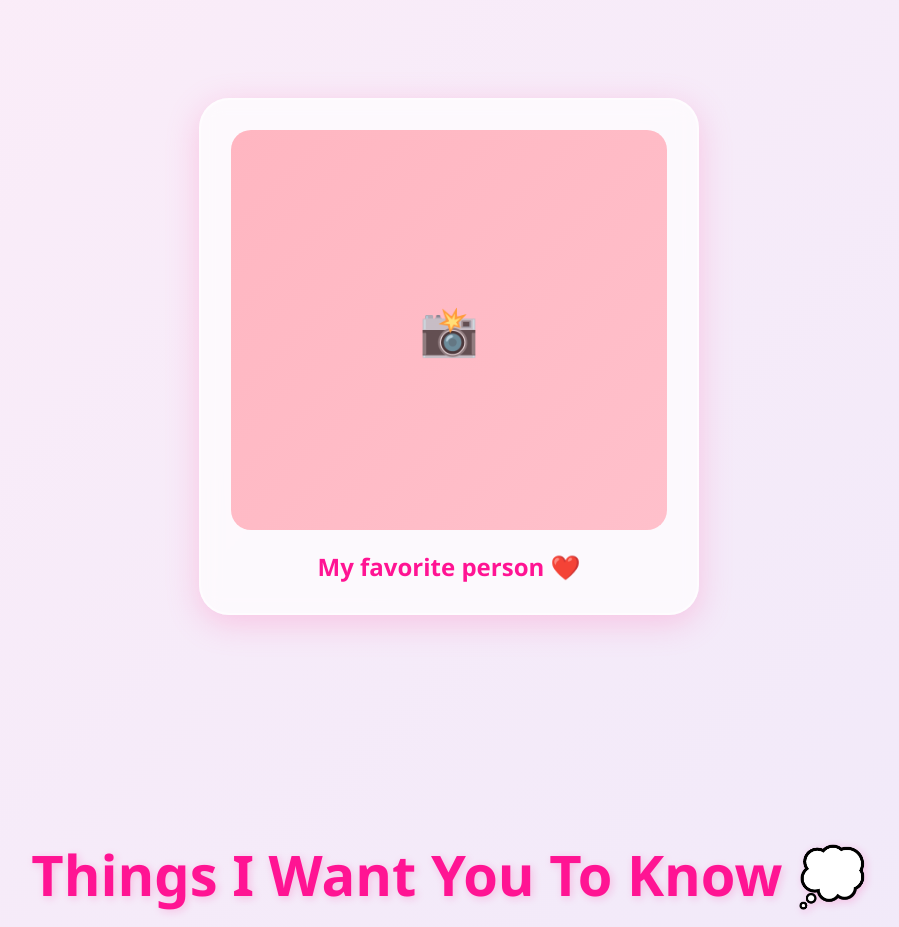
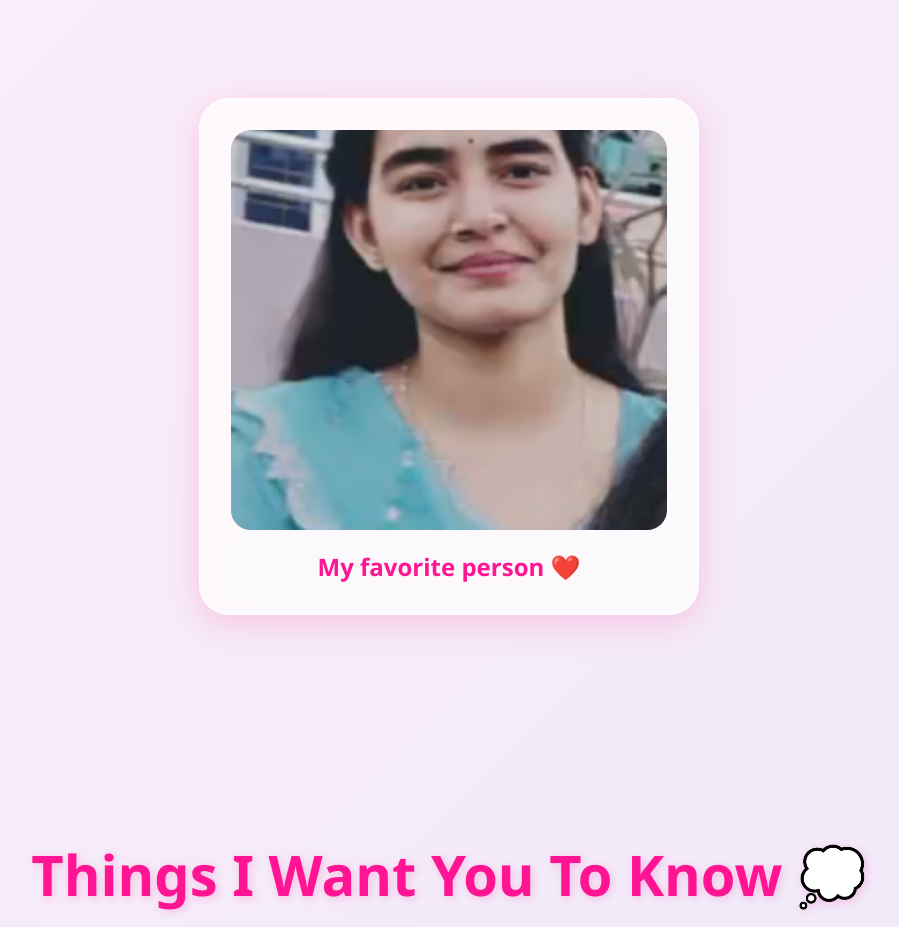
Before and after one commit to kishanpand724/Princii, a plain HTML site: page index.html in a window 1280 px wide. Shown: the part 844-1771 px from the top of the page, without its empty margins (191-1090 px from the left). Drawn offline with Linux system fonts and the light colour scheme.

Commit message:
Update index.html

```diff
--- a/index.html
+++ b/index.html
@@ -169,8 +169,8 @@
     <section class="photo-section">
         <div class="photo-card">
             <div class="photo-container">
-                <!-- Replace with: <img src="prachi-photo.jpg" alt="Prachi"> -->
-                📸
+                <img src="mee.png" alt="Prachi">
+
             </div>
             <p class="photo-caption">My favorite person ❤️</p>
         </div>
```
